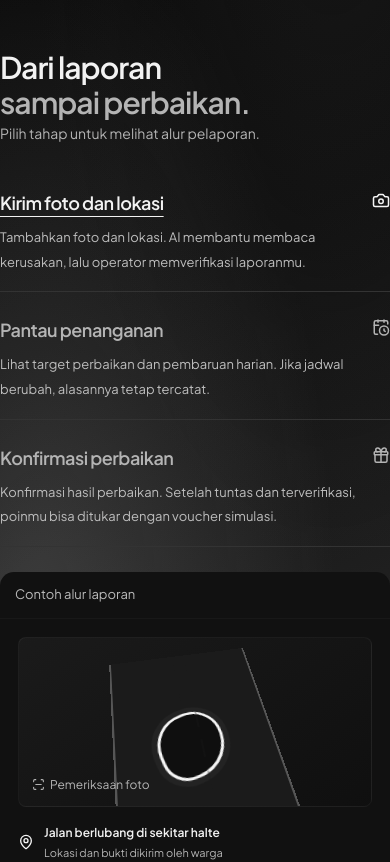
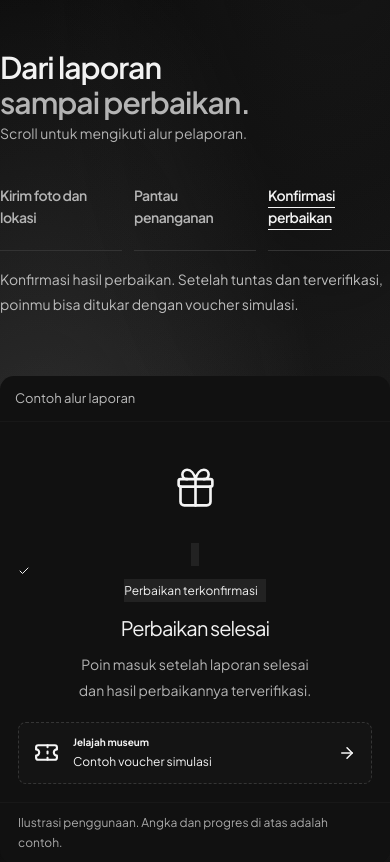
Before and after one commit to annazka/LaporinKUY, a Next.js app: page / in a window 390 px wide. Shown: the part 1900-2762 px from the top of the page. Built offline with nearby package versions, Linux system fonts and the light colour scheme; no server answers.

Commit message:
Follow landing scroll through the reporting walkthrough

```diff
--- a/app/landing-editorial.css
+++ b/app/landing-editorial.css
@@ -233,3 +233,19 @@
     visibility: visible;
   }
 }
+
+/* The reporting walkthrough follows document scroll; no wheel interception. */
+.journey-scroll-track.is-scroll-driven{height:calc(var(--journey-height) + var(--journey-distance))}
+.journey-scroll-track.is-scroll-driven>.journey-layout{position:sticky;top:var(--journey-top)}
+.journey-panels{display:grid;min-width:0}
+.journey-mobile-description{display:none}
+.journey-panel{grid-area:1/1;min-width:0;align-self:start;opacity:1;transition:opacity .18s ease}
+.journey-panel[aria-hidden="true"]{opacity:0}
+@media(prefers-reduced-motion:reduce){.journey-panel{transition:none}}
+@media(max-width:800px){
+ .journey-mobile-description{display:block;min-height:84px;font-size:14px;line-height:1.8;color:#bdbdbd;margin:16px 0 0}
+ .journey-scroll-track .journey-choices{display:grid;grid-template-columns:repeat(3,minmax(0,1fr));gap:12px;align-items:start}
+ .plain-landing .journey-scroll-track .step-choice{padding-block:12px;min-width:0;height:100%}
+ .plain-landing .journey-scroll-track .step-choice h3{font-size:14px;line-height:1.6;min-height:45px}
+ .journey-scroll-track .step-choice p,.journey-scroll-track .step-choice>svg{display:none}
+}
--- a/app/page.tsx
+++ b/app/page.tsx
@@ -41,7 +41,7 @@ export default async function Home({searchParams}:{searchParams:Promise<{auth?:s
  <article><h3>Analisis foto otomatis dengan AI</h3><p>Setelah foto diunggah, Gemini membantu mengenali jenis kerusakan, menilai tingkat kerusakan, dan merekomendasikan prioritas penanganan. Hasilnya tetap diverifikasi oleh operator.</p></article>
  <article><h3>Pemantauan status dan progres</h3><div><p>Ikuti status laporan, jadwal perbaikan, dan pembaruan pekerjaan. Jika target berubah, alasan dan riwayat perubahannya tetap bisa kamu lihat.</p><Link className="text-button" href="#laporan">Lihat laporan <ArrowUpRight size={16}/></Link></div></article>
  <article><h3>Dukungan untuk laporan yang sama</h3><p>Laporan untuk kerusakan yang sama digabung menjadi satu kasus. Kontribusi warga tercatat sebagai dukungan agar progres penanganannya bisa dipantau bersama.</p></article></div></section>
- <section id="cara-kerja" className="container section journey-section"><div className="section-heading"><div><h2>Dari laporan<br/><span>sampai perbaikan.</span></h2></div><p>Pilih tahap untuk melihat alur pelaporan.</p></div><ReportJourney/></section>
+ <section id="cara-kerja" className="container section journey-section"><div className="section-heading"><div><h2>Dari laporan<br/><span>sampai perbaikan.</span></h2></div><p>Scroll untuk mengikuti alur pelaporan.</p></div><ReportJourney/></section>
  <section id="laporan" className="container section latest" aria-labelledby="landing-reports-title"><div className="section-heading"><div><h2 id="landing-reports-title">Laporan jalan rusak<br/><span>di Jakarta.</span></h2></div><AuthLink className="button secondary" next="/reports/new">Buat laporan <ArrowUpRight size={17}/></AuthLink></div>{loadFailed?<Empty title="Laporan belum dapat dimuat." text="Muat ulang halaman untuk mencoba kembali." action={false}/>:<LandingReports reports={list}/>}</section>
  <LandingMap reports={list} failed={loadFailed}/>
  <section id="dampak" className="community-section"><div className="container"><div className="section-heading"><div><h2>Laporan masuk.<br/><span>Perbaikan selesai.</span></h2></div></div>{loadFailed?<p>Data sedang belum tersedia. Muat ulang halaman untuk mencoba kembali.</p>:<div className="community-stats"><div><strong>{list.length.toLocaleString('id-ID')}</strong><p>Laporan masuk</p></div><div><strong>{completed.toLocaleString('id-ID')}</strong><p>Perbaikan terkonfirmasi</p></div><div><strong>{list.reduce((a,r)=>a+r.support_count+1,0).toLocaleString('id-ID')}</strong><p>Kontribusi pelapor</p></div></div>}<small>Angka mengikuti data laporan yang dimuat. Cakupan awal Jakarta.</small></div></section>
--- a/components/report-journey.tsx
+++ b/components/report-journey.tsx
@@ -1,5 +1,5 @@
 "use client";
-import { useState } from "react";
+import { useEffect, useRef, useState, type CSSProperties } from "react";
 import {
   Camera,
   CalendarClock,
@@ -31,9 +31,59 @@ const steps = [
 ];
 export function ReportJourney() {
   const [active, setActive] = useState(0);
+  const track = useRef<HTMLDivElement>(null), layout = useRef<HTMLDivElement>(null);
+  const geometry = useRef({top: 112, distance: 0, pinned: false});
+  const [scrollLayout, setScrollLayout] = useState({top: 112, distance: 0, pinned: false, height: 0});
+  useEffect(() => {
+    const outer = track.current, inner = layout.current;
+    if (!outer || !inner) return;
+    let frame = 0;
+    const update = () => {
+      frame = 0;
+      const {top, distance, pinned} = geometry.current;
+      if (pinned) {
+        const progress = Math.max(0, Math.min(1, (top - outer.getBoundingClientRect().top) / distance));
+        setActive(Math.min(steps.length - 1, Math.floor(progress * steps.length)));
+      } else {
+        // Small/short screens keep their natural document flow.
+        const bounds = outer.getBoundingClientRect();
+        if (bounds.bottom < 0 || bounds.top > window.innerHeight) return;
+        const progress = Math.max(0, Math.min(1, (window.innerHeight * .5 - bounds.top) / bounds.height));
+        setActive(Math.min(steps.length - 1, Math.floor(progress * steps.length)));
+      }
+    };
+    const schedule = () => {if (!frame) frame = requestAnimationFrame(update);};
+    const measure = () => {
+      const header = document.querySelector<HTMLElement>('.landing-header');
+      const top = Math.max(96, (header?.getBoundingClientRect().bottom ?? 80) + 16);
+      const height = inner.getBoundingClientRect().height;
+      const pinned = height + top + 24 <= window.innerHeight;
+      const next = {top, pinned, height, distance: pinned ? Math.round(window.innerHeight * 1.5) : 0};
+      geometry.current = next;
+      setScrollLayout(previous => previous.height === next.height && previous.top === next.top && previous.distance === next.distance && previous.pinned === next.pinned ? previous : next);
+      schedule();
+    };
+    const observer = new ResizeObserver(measure);
+    observer.observe(inner);
+    window.addEventListener('scroll', schedule, {passive: true});
+    window.addEventListener('resize', measure);
+    window.addEventListener('pageshow', measure);
+    document.addEventListener('visibilitychange', schedule);
+    measure();
+    return () => {cancelAnimationFrame(frame);observer.disconnect();window.removeEventListener('scroll', schedule);window.removeEventListener('resize', measure);window.removeEventListener('pageshow', measure);document.removeEventListener('visibilitychange', schedule);};
+  }, []);
+  function select(index: number) {
+    setActive(index);
+    const {top, distance, pinned} = geometry.current;
+    if (pinned && track.current) {
+      const start = window.scrollY + track.current.getBoundingClientRect().top - top;
+      window.scrollTo({top: start + distance * ((index + .5) / steps.length), behavior: window.matchMedia('(prefers-reduced-motion: reduce)').matches ? 'instant' : 'smooth'});
+    }
+  }
   return (
-    <div className="journey-layout">
-      <div
+    <div ref={track} className={`journey-scroll-track${scrollLayout.pinned ? " is-scroll-driven" : ""}`} style={{"--journey-height": `${scrollLayout.height}px`, "--journey-top": `${scrollLayout.top}px`, "--journey-distance": `${scrollLayout.distance}px`} as CSSProperties}>
+    <div ref={layout} className="journey-layout">
+      <div className="journey-navigation"><div
         className="journey-choices"
         role="tablist"
         aria-label="Tahap pelaporan"
@@ -47,7 +97,7 @@ export function ReportJourney() {
             tabIndex={active === i ? 0 : -1}
             key={step.title}
             className={`step-choice ${active === i ? "active" : ""}`}
-            onClick={() => setActive(i)}
+            onClick={() => select(i)}
             onKeyDown={(e) => {
               if (
                 [
@@ -70,7 +120,7 @@ export function ReportJourney() {
                             ? 1
                             : 2)) %
                         3;
-                setActive(next);
+                select(next);
                 document.getElementById(`journey-tab-${next}`)?.focus();
               }
             }}
@@ -82,7 +132,7 @@ export function ReportJourney() {
             <step.icon size={21} />
           </button>
         ))}
-      </div>
+      </div><p className="journey-mobile-description">{steps[active].text}</p></div>
       <div
         id="journey-preview"
         role="tabpanel"
@@ -92,8 +142,8 @@ export function ReportJourney() {
         <div className="demo-top">
           <span>Contoh alur laporan</span>
         </div>
-        <div className="demo-content" key={active}>
-          {active === 0 ? (
+        <div className="journey-panels">{steps.map((_, index) => <div className="demo-content journey-panel" key={index} aria-hidden={active !== index} inert={active !== index} style={{visibility: active === index ? "visible" : "hidden"}}>
+          {index === 0 ? (
             <>
               <div className="demo-photo">
                 <div className="demo-road">
@@ -115,7 +165,7 @@ export function ReportJourney() {
                 <ArrowRight size={16} />
               </div>
             </>
-          ) : active === 1 ? (
+          ) : index === 1 ? (
             <>
               <div className="demo-progress-heading">
                 <div>
@@ -190,11 +240,11 @@ export function ReportJourney() {
               </div>
             </>
           )}
-        </div>
+        </div>)}</div>
         <div className="demo-footnote">
           Ilustrasi penggunaan. Angka dan progres di atas adalah contoh.
         </div>
       </div>
-    </div>
+    </div></div>
   );
 }
```
Also changed, not shown: 2 other files (tests, documents, lock files or other folders).
